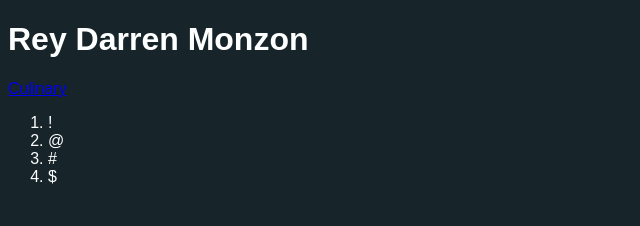
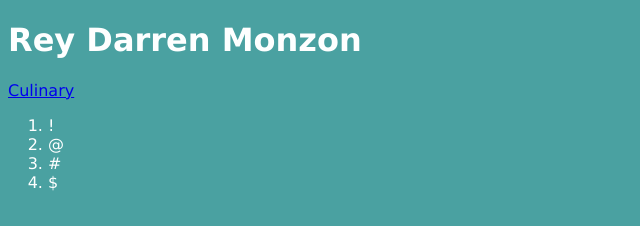
Before and after one commit to reydarren/reydarren.github.io, a plain HTML site: page index.html in a window 1280 px wide. Shown: the whole page, without its empty margins (0-640 px from the left). Drawn offline with Linux system fonts and the light colour scheme.

Commit message:
Update style.css

```diff
--- a/style.css
+++ b/style.css
@@ -1,6 +1,6 @@
 body {
-	background-color: #17252A;
+	background-color: #4aa1a1;
 	display: block;
-	font-family: 'Poppins', sans-serif;
+	font-family: 'verdana', sans-serif;
 	color: #feffff;
 }
```
